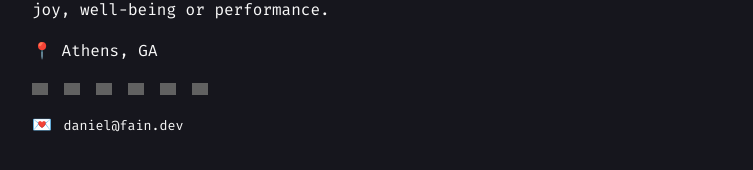
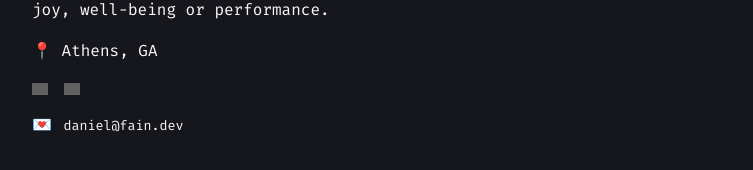
Before and after one commit to danielfain/danielfain.github.io, a Gatsby site: page / in a window 1280 px wide. Shown: the part 272-442 px from the top of the page, without its empty margins (256-1009 px from the left). Built offline with nearby package versions, Linux system fonts and the light colour scheme; Gatsby itself is replaced by a stand-in of ours; no server answers; grey boxes are pictures that could not be loaded.

Commit message:
Update social profiles

```diff
--- a/src/components/Contact.js
+++ b/src/components/Contact.js
@@ -5,28 +5,12 @@ import styled from 'styled-components';
 const links = [
   {
     id: 'github',
-    href: 'https://github.com/dlbnco',
-  },
-  {
-    id: 'stackoverflow',
-    href: 'https://stackoverflow.com/users/4432910/mateus-ferreira',
+    href: 'https://github.com/danielfain',
   },
   {
     id: 'linkedin',
-    href: 'https://linkedin.com/in/dlbnco',
-  },
-  {
-    id: 'soundcloud',
-    href: 'https://soundcloud.com/dlbnco/likes',
-  },
-  {
-    id: 'strava',
-    href: 'https://www.strava.com/athletes/17408874',
-  },
-  {
-    id: 'twitter',
-    href: 'https://twitter.com/dlbnco',
-  },
+    href: 'https://linkedin.com/in/danieljfain',
+  }
 ];
 
 const Icon = styled.img`
```
